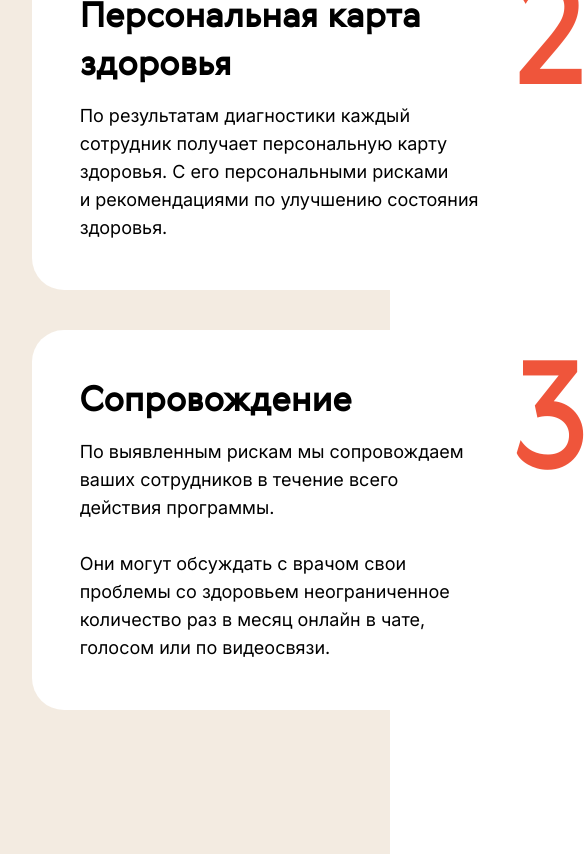
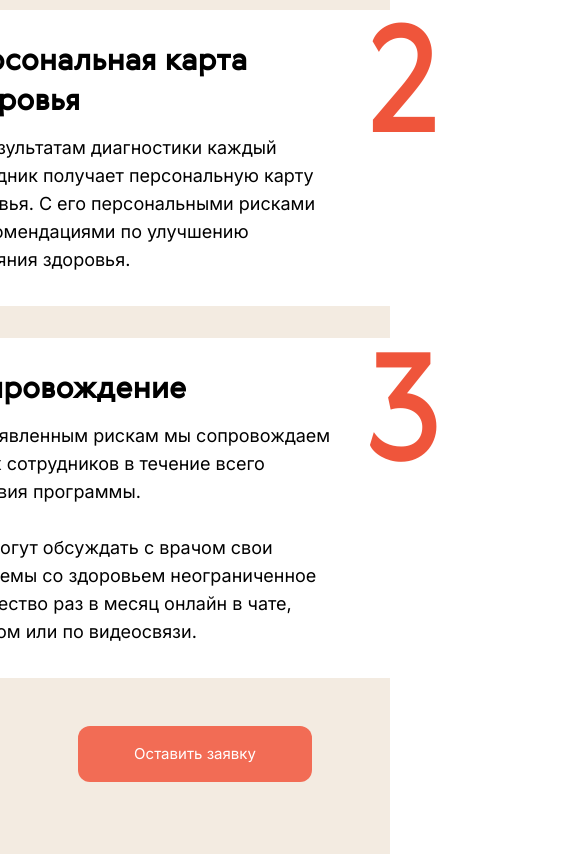
Before and after one commit to sathelo/ExampleSite1, a website built with Vite: page index.html in a window 390 px wide. Shown: the part 730-1584 px from the top of the page, 585 px wide, since content can reach past the window. Built offline with nearby package versions, Linux system fonts and the light colour scheme.

Commit message:
Под 768 размеры

```diff
--- a/index.html
+++ b/index.html
@@ -60,6 +60,14 @@
             </div>
           </div>
         </div>
+
+        <a
+          href="#"
+          class="button button-footer"
+          title="Оставить заявку"
+          target="_blank"
+          >Оставить заявку</a
+        >
       </div>
     </section>
 
--- a/styles/_base.scss
+++ b/styles/_base.scss
@@ -18,6 +18,10 @@ body {
   margin: 0 auto;
 
   padding: 0 1rem;
+
+  @media screen and (max-width: 768px) {
+    padding: 0;
+  }
 }
 
 h3 {
@@ -26,6 +30,14 @@ h3 {
   line-height: 48px;
 
   color: #000000;
+
+  @media screen and (max-width: 768px) {
+    font-family: Gerbera;
+    font-size: 30px;
+    line-height: 40px;
+
+    color: #000000;
+  }
 }
 
 h2 {
@@ -34,4 +46,14 @@ h2 {
   line-height: 52px;
 
   color: #084242;
+
+  @media screen and (max-width: 768px) {
+    font-family: Gerbera;
+    font-size: 32px;
+    line-height: 40px;
+
+    text-align: center;
+
+    color: #084242;
+  }
 }
--- a/styles/sections/squad.scss
+++ b/styles/sections/squad.scss
@@ -2,17 +2,39 @@
   padding: 144px 168px;
 
   background: #f3ebe1;
+
   &__body {
     display: flex;
     justify-content: center;
 
     gap: 96px;
+
+    @media screen and (max-width: 768px) {
+      display: flex;
+      align-items: center;
+      flex-direction: column;
+
+      gap: 48px;
+    }
   }
 
   &__text {
-    max-width: 288px;
     h2 {
       margin-bottom: 90px;
+
+      max-width: 288px;
+
+      @media screen and (max-width: 768px) {
+        margin-bottom: 0;
+
+        max-width: 387px;
+      }
+    }
+
+    @media screen and (max-width: 768px) {
+      display: flex;
+      align-items: center;
+      flex-direction: column;
     }
   }
 
@@ -77,12 +99,28 @@
         top: 0px;
         right: 12px;
       }
+      @media screen and (max-width: 768px) {
+        padding: 32px 32px 31px 32px;
+      }
+    }
+
+    @media screen and (max-width: 768px) {
+      padding: 32px;
     }
   }
+
   &-card-list {
     display: flex;
     flex-direction: column;
 
     gap: 40px;
+
+    @media screen and (max-width: 768px) {
+      gap: 32px;
+    }
+  }
+
+  @media screen and (max-width: 768px) {
+    padding: 72px 34px;
   }
 }
--- a/styles/ui.scss
+++ b/styles/ui.scss
@@ -13,4 +13,21 @@
   text-decoration: none;
 
   padding: 18px 49px;
+
+  @media screen and (max-width: 768px) {
+    display: none;
+  }
+
+  &-footer {
+    display: none;
+
+    font-size: 15px;
+    line-height: 20px;
+
+    padding: 18px 56px;
+
+    @media screen and (max-width: 768px) {
+      display: block;
+    }
+  }
 }
```
